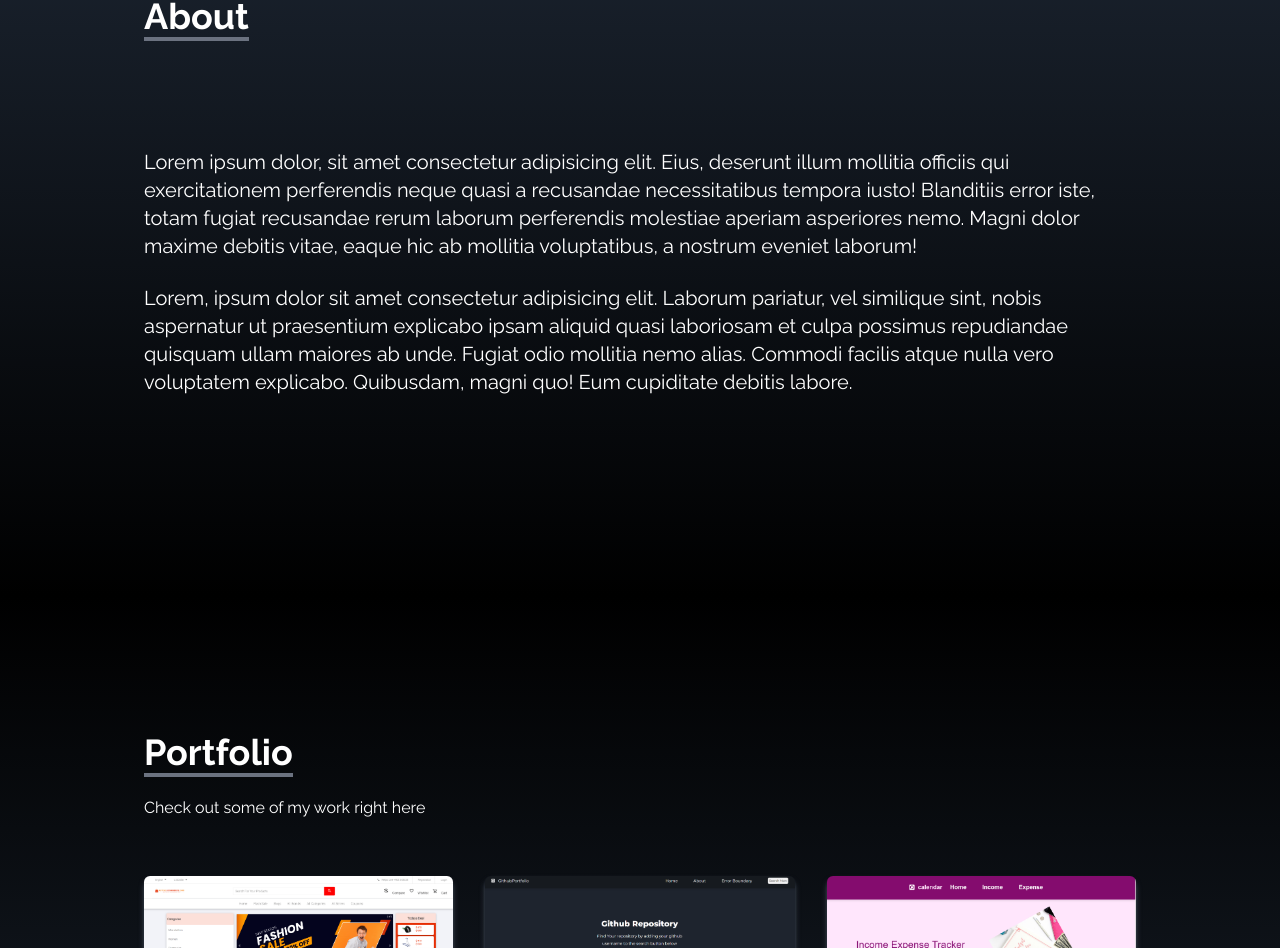
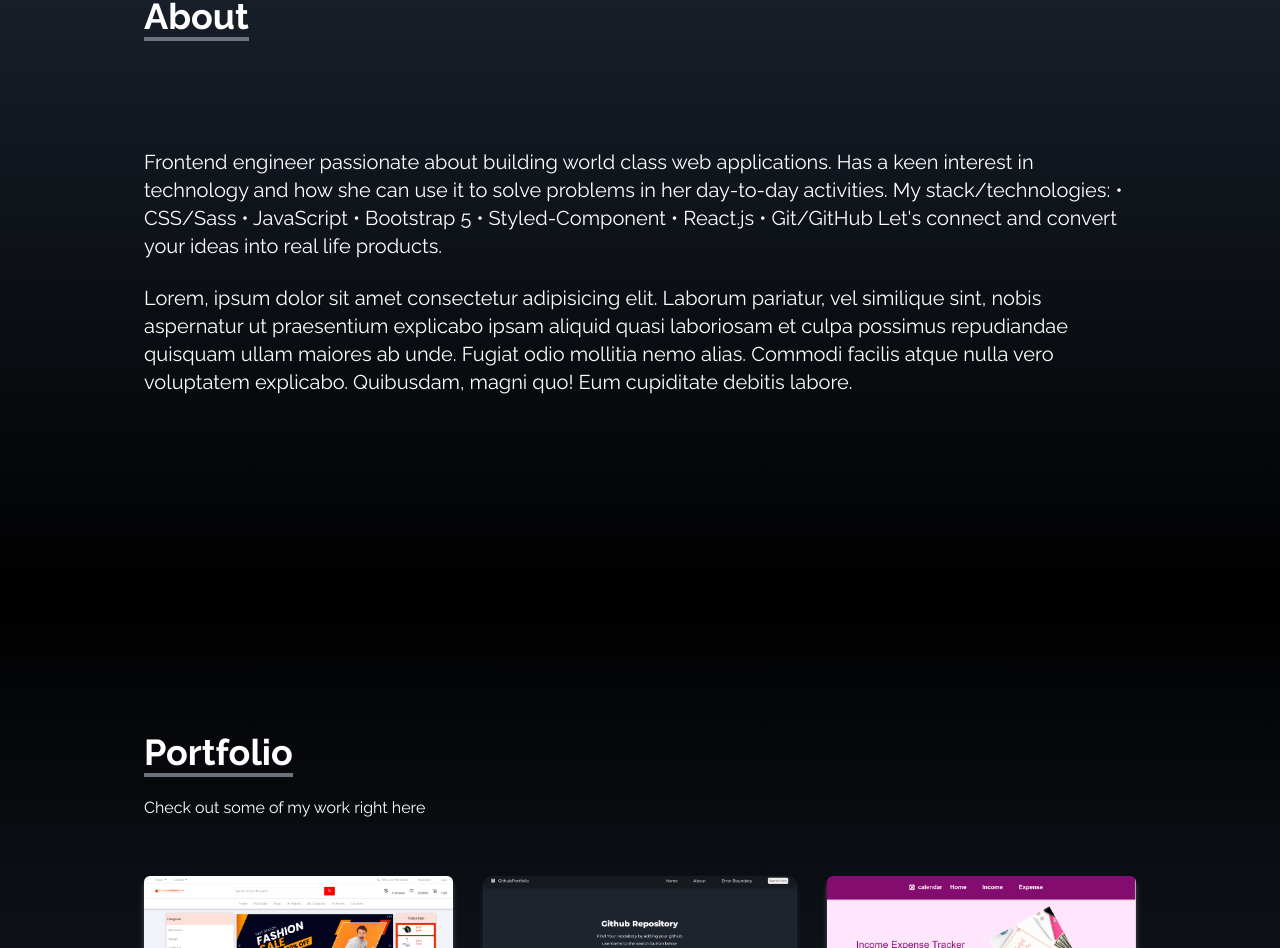
Before and after one commit to debbyuzuegbu/debby-portfolio-website, a React (Create React App) app: page / in a window 1280 px wide. Shown: the part 1004-1952 px from the top of the page. Built offline with nearby package versions, Linux system fonts and the light colour scheme.

Commit message:
about page

```diff
--- a/src/Components/About.jsx
+++ b/src/Components/About.jsx
@@ -14,12 +14,14 @@ const About = () => {
         </div>
 
         <p className="text-xl mt-20">
-          Lorem ipsum dolor, sit amet consectetur adipisicing elit. Eius,
-          deserunt illum mollitia officiis qui exercitationem perferendis neque
-          quasi a recusandae necessitatibus tempora iusto! Blanditiis error
-          iste, totam fugiat recusandae rerum laborum perferendis molestiae
-          aperiam asperiores nemo. Magni dolor maxime debitis vitae, eaque hic
-          ab mollitia voluptatibus, a nostrum eveniet laborum!
+          Frontend engineer passionate about building world class web
+          applications. Has a keen interest in technology and how she can use it
+          to solve problems in her day-to-day activities.
+
+          My stack/technologies:
+          • CSS/Sass • JavaScript • Bootstrap 5 • Styled-Component • React.js •
+          Git/GitHub Let's connect and convert your ideas into real life
+          products.
         </p>
 
         <br />
```
